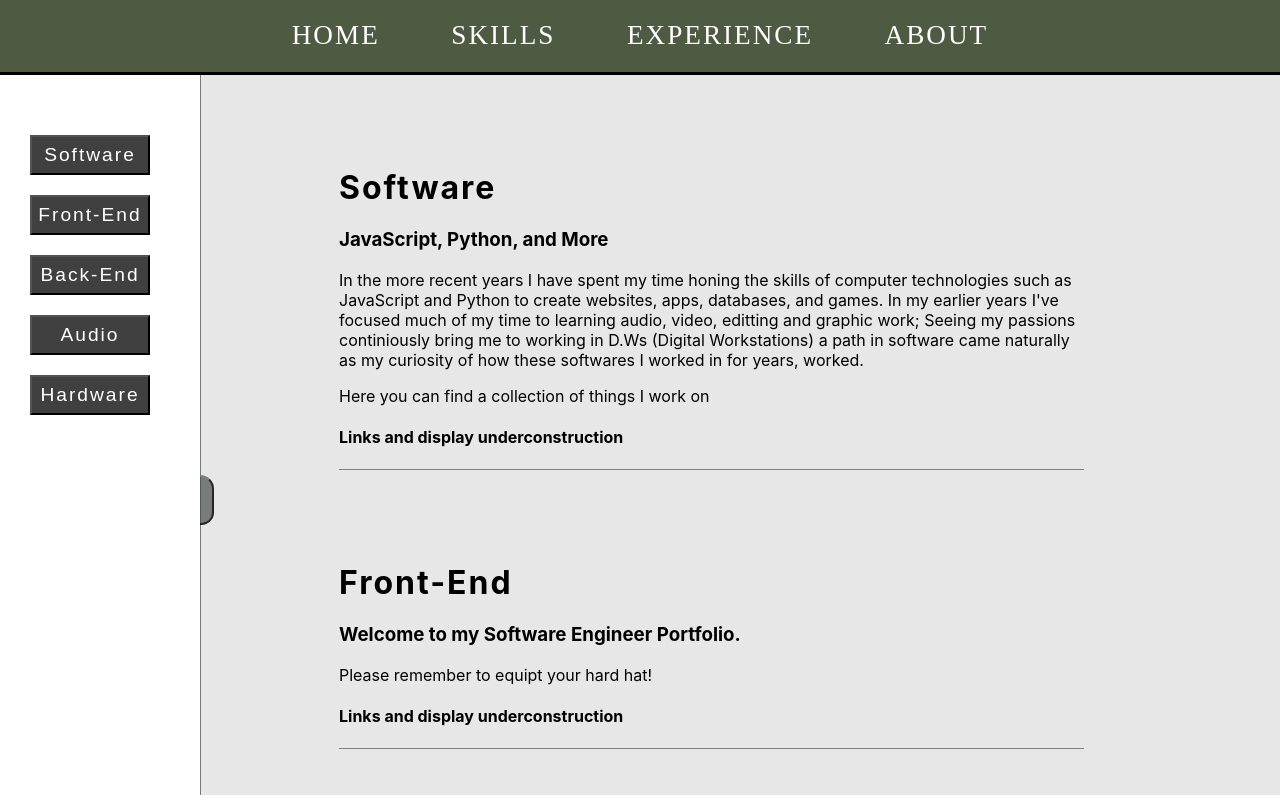
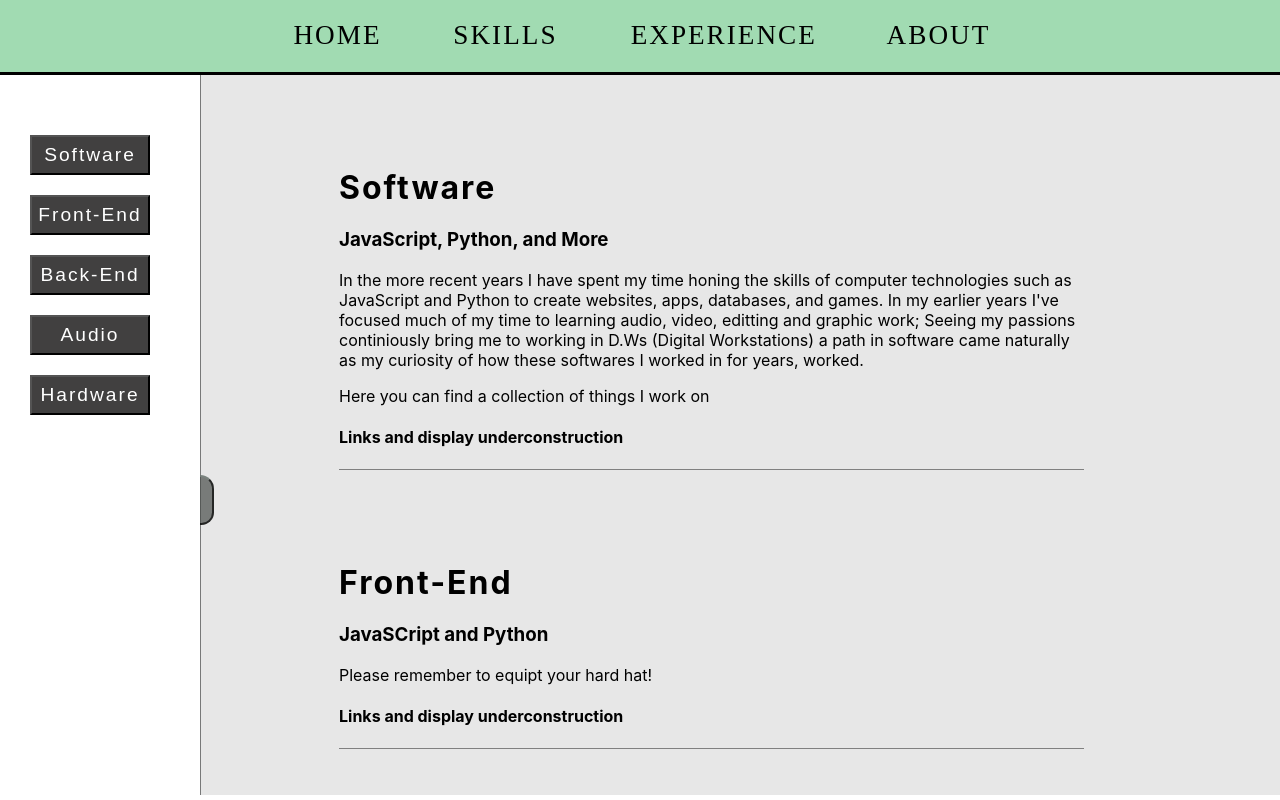
Before and after one commit to Vrndavana/Hines, a React (Create React App) app in the folder hines/: page /Skills in a window 1280 px wide. Built offline with nearby package versions, Linux system fonts and the light colour scheme.

Commit message:
Margin Fix - Nav Color Change

```diff
--- a/hines/src/App.css
+++ b/hines/src/App.css
@@ -294,4 +294,8 @@ a{
 .Sm{
   height: 80hv;
 }
+
+#asd{
+  color:rgb(0, 0, 0);
+}
  /*   _____--------_____------ >>>>       MAIN SCROLLING BAR ON SKILLS PAGE HIDDEN ON INDEX.CSS       <<<<_____--------_____------ */
--- a/hines/src/Components/About.js
+++ b/hines/src/Components/About.js
@@ -7,12 +7,12 @@ function About() {
 
 return(
   <div>
-           <Nav>
-             <Link to='/'>           HOME       </Link>
-             <Link to='/Skills'>     SKILLS     </Link>
-             <Link to='/Experience'> EXPERIENCE </Link>
-             <Link to='/About'>      ABOUT      </Link>
-           </Nav>
+      <Nav>
+        <Link to='/' >           <a href="" id="asd"> HOME      </a>      </Link>
+        <Link to='/Skills'>      <a href="" id="asd">SKILLS     </a>      </Link>
+        <Link to='/Experience'>  <a href="" id="asd">EXPERIENCE </a>      </Link>
+        <Link to='/About'>       <a href="" id="asd">ABOUT      </a>      </Link>
+      </Nav>
 
 
 
--- a/hines/src/Components/Experience.js
+++ b/hines/src/Components/Experience.js
@@ -8,12 +8,12 @@ function Experience() {
 
   return(
     <div>
-           <Nav>
-             <Link to='/'>           HOME       </Link>
-             <Link to='/Skills'>     SKILLS     </Link>
-             <Link to='/Experience'> EXPERIENCE </Link>
-             <Link to='/About'>      ABOUT      </Link>
-           </Nav>
+      <Nav>
+        <Link to='/' >           <a href="" id="asd"> HOME      </a>      </Link>
+        <Link to='/Skills'>      <a href="" id="asd">SKILLS     </a>      </Link>
+        <Link to='/Experience'>  <a href="" id="asd">EXPERIENCE </a>      </Link>
+        <Link to='/About'>       <a href="" id="asd">ABOUT      </a>      </Link>
+      </Nav>
 
 
 
--- a/hines/src/Components/Home.js
+++ b/hines/src/Components/Home.js
@@ -8,12 +8,12 @@ function Home() {
     return(
 
         <div>
-           <Nav>
-             <Link to='/'>           HOME       </Link>
-             <Link to='/Skills'>     SKILLS     </Link>
-             <Link to='/Experience'> EXPERIENCE </Link>
-             <Link to='/About'>      ABOUT      </Link>
-           </Nav>
+            <Nav>
+             <Link to='/' >           <a href="" id="asd"> HOME      </a>      </Link>
+             <Link to='/Skills'>      <a href="" id="asd">SKILLS     </a>      </Link>
+             <Link to='/Experience'>  <a href="" id="asd">EXPERIENCE </a>      </Link>
+             <Link to='/About'>       <a href="" id="asd">ABOUT      </a>      </Link>
+            </Nav>
 
 
 
@@ -25,9 +25,12 @@ function Home() {
                  <h3> Welcome to my Software Engineer Portfolio. </h3>
                  <p> Full-Stack Web Dev | Tech enthusiath   </p>
 
-                    <button class="Project-Button">
+
+                     {/* Projects inprogress uncomment lataer for public view */}
+
+                    {/* <button class="Project-Button">
                      <Link to='/Projects'> Projects </Link>
-                    </button>
+                    </button> */}
                 </div>
 
             </div>
--- a/hines/src/Components/Projects.js
+++ b/hines/src/Components/Projects.js
@@ -9,12 +9,12 @@ function Projects() {
 return(
 <div>
 
-<Nav>
-             <Link to='/'>           HOME       </Link>
-             <Link to='/Skills'>     SKILLS     </Link>
-             <Link to='/Experience'> EXPERIENCE </Link>
-             <Link to='/About'>      ABOUT      </Link>
-           </Nav>
+      <Nav>
+        <Link to='/' >           <a href="" id="asd"> HOME      </a>      </Link>
+        <Link to='/Skills'>      <a href="" id="asd">SKILLS     </a>      </Link>
+        <Link to='/Experience'>  <a href="" id="asd">EXPERIENCE </a>      </Link>
+        <Link to='/About'>       <a href="" id="asd">ABOUT      </a>      </Link>
+      </Nav>
 
 
 
--- a/hines/src/Components/Skills.js
+++ b/hines/src/Components/Skills.js
@@ -9,10 +9,10 @@ function Skills() {
     <div>
 
       <Nav>
-        <Link to='/'>           HOME       </Link>
-        <Link to='/Skills'>     SKILLS     </Link>
-        <Link to='/Experience'> EXPERIENCE </Link>
-        <Link to='/About'>      ABOUT      </Link>
+        <Link to='/' >           <a href="" id="asd"> HOME      </a>      </Link>
+        <Link to='/Skills'>      <a href="" id="asd">SKILLS     </a>      </Link>
+        <Link to='/Experience'>  <a href="" id="asd">EXPERIENCE </a>      </Link>
+        <Link to='/About'>       <a href="" id="asd">ABOUT      </a>      </Link>
       </Nav>
 
 
@@ -47,21 +47,21 @@ function Skills() {
 
           <div class="Sdiv">
            <h1 class='Skillz'> <a id="Front-End" href="Front-End"> Front-End </a> </h1>
-           <h3> Welcome to my Software Engineer Portfolio. </h3>
+           <h3> JavaSCript and Python </h3>
            <p>Please remember to equipt your hard hat!</p>
            <h4> Links and display underconstruction </h4>
           </div>
 
           <div class="Sdiv">
            <h1 class='Skillz'> <a id="Back-End" href="Back-End"> Back-End </a> </h1>
-           <h3> Welcome to my Software Engineer Portfolio. </h3>
+           <h3> Postgres and Postman </h3>
            <p>Please remember to equipt your hard hat!</p>
            <h4> Links and display underconstruction </h4>
           </div>
 
           <div class="Sdiv">
            <h1 class='Skillz'> <a id="Audio" href="Audio"> Audio </a> </h1>
-           <h3> Welcome to my Software Engineer Portfolio. </h3>
+           <h3> Ableton, Reason, FLS, Protools, Audacity  </h3>
            <p>Please remember to equipt your hard hat!</p>
            <h4> Links and display underconstruction </h4>
           </div>
--- a/hines/src/Components/styled.js
+++ b/hines/src/Components/styled.js
@@ -8,7 +8,7 @@ import styled from 'styled-components';
 export const Nav = styled.nav`
   display: flex;
   justify-content: space-around;
-  background-color: rgba(78,90,66);
+  background-color: rgba(161,219,178);
   border-bottom:3px solid black;
   color: white;
   padding: 1% 20%;
```
